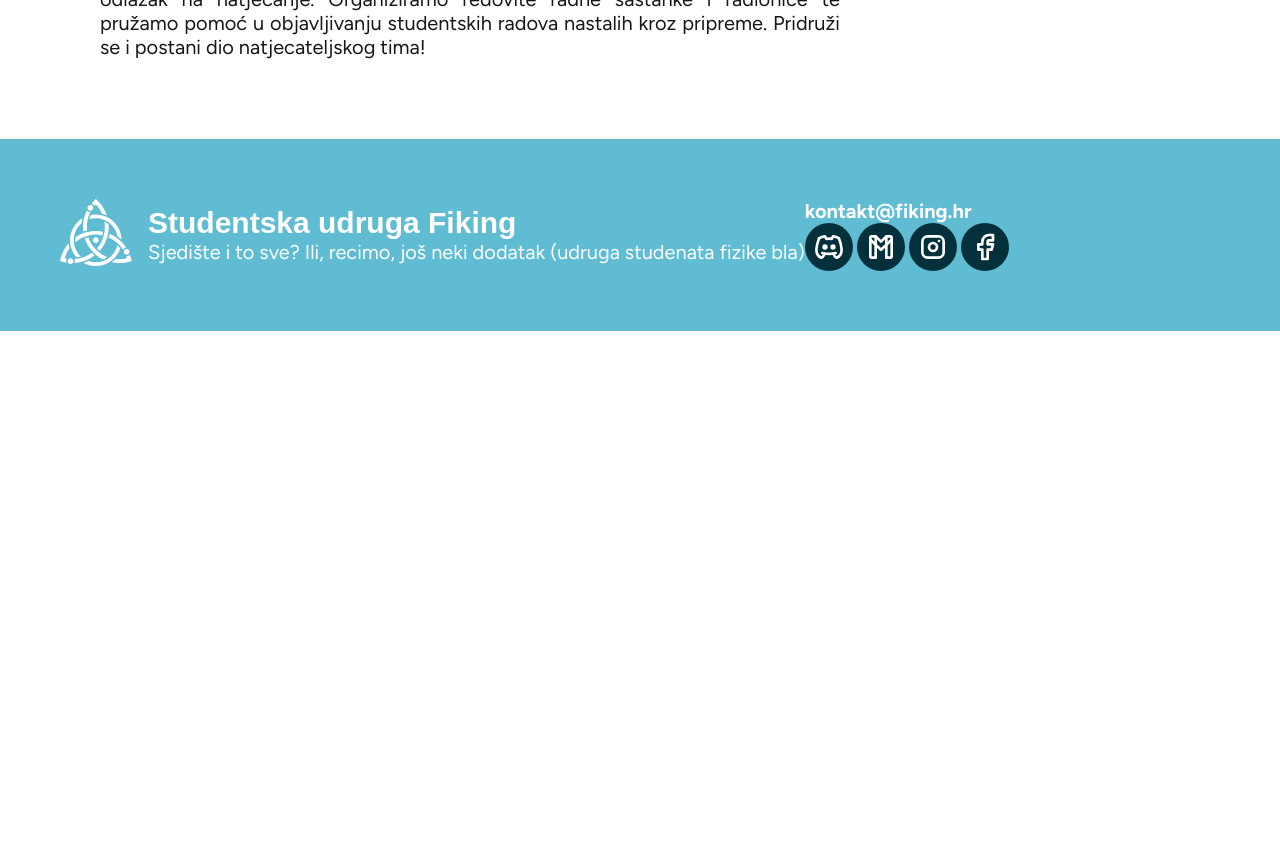
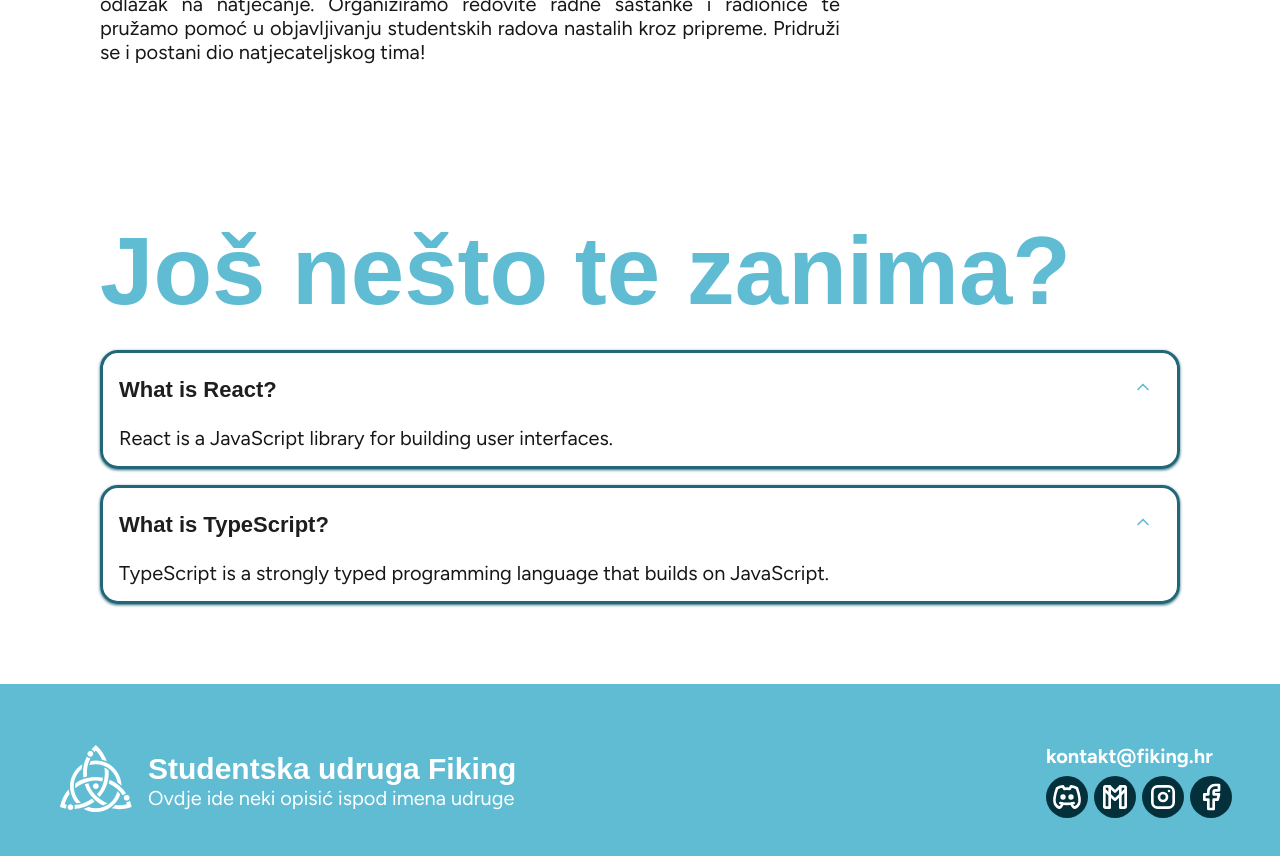
Before and after one commit to iptcro/fiking-web, a Next.js app: page / in a window 1280 px wide. Shown: the part 1160-2016 px from the top of the page. Before the commit the page ends 1491 px from the top, so only its background shows below. Built offline with nearby package versions, Linux system fonts and the light colour scheme; a web font is replaced by a local one.

Commit message:
Fixed footer, added FAQ

```diff
--- a/src/app/components/buttons.tsx
+++ b/src/app/components/buttons.tsx
@@ -43,6 +43,7 @@ interface IconButtonProps {
   bgColor?: string;
   hoverColor?: string;
   ariaLabel?: string;
+  className?: string;
 }
 
 export const IconButton: React.FC<IconButtonProps> = ({
@@ -53,17 +54,17 @@ export const IconButton: React.FC<IconButtonProps> = ({
   bgColor = "var(--fiking-darkest)",
   hoverColor = "#e0e0e0",
   ariaLabel = "Social media icon button",
+  className="social-icon-button",
 }) => {
   return (
     <a
       href={url}
-            className="icon-button"
+      className={className}
       target="_blank"
       rel="noopener noreferrer"
       aria-label={ariaLabel}
     >
       <Icon size={size} stroke={2} color={color} className="icon" />
     </a>
-
   );
 };
--- a/src/app/components/footer.tsx
+++ b/src/app/components/footer.tsx
@@ -12,8 +12,7 @@ export default function Footer() {
         <div>
           <h2 className="color">Studentska udruga Fiking</h2>
           <p>
-            Sjedište i to sve? Ili, recimo, još neki dodatak (udruga studenata
-            fizike bla)
+            Ovdje ide neki opisić ispod imena udruge
           </p>
         </div>
       </div>
--- a/src/app/components/styles_comp.css
+++ b/src/app/components/styles_comp.css
@@ -47,11 +47,47 @@
   color: var(--perfect-white);
 }
 
+
+/* FAQ */
+.card {
+  border: 3px solid var(--fiking-dark);
+  border-radius: 18px;
+  box-shadow: 0px 1px 3px var(--fiking-dark);
+
+  padding: 8px 16px;
+  margin: 16px 0;
+
+  transition: all 0.3s ease;
+}
+
+.card-header {
+  display: flex;
+  justify-content: space-between;
+  align-items: center;
+  cursor: pointer;
+  color: var(--off-black);
+}
+
+.card-question {
+  font-size: 22px;
+  padding: 0;
+}
+
+.toggle-button {
+  cursor: pointer;
+  padding: 0px;
+}
+
+.card-answer {
+  padding: 0;
+}
+
+
 /* FOOTER */
 
 .footer {
-  display: flex;
-  flex-direction: row;
+  display: grid;
+  grid-template-columns: 85% auto;
   background-color: var(--fiking-light);
   padding: 60px;
 }
@@ -61,19 +97,27 @@
   flex-direction: row;
   gap: 16px;
   align-items: center;
+  grid-column-start: 1;
+}
+
+.footer-contact {
+  display: flex;
+  flex-direction: column;
+  gap: 8px;
+  grid-column-start: 2;
 }
 
 .social-buttons {
   display: flex;
   flex-direction: row;
-  gap: 4px;
+  gap: 6px;
 }
 
 /* ICONS */
-.icon-button {
+.social-icon-button {
   display: inline-flex;
   background-color: var(--fiking-darkest);
-  padding: 8px;
+  padding: 5px;
   border-radius: 100%;
 }
 
--- /dev/null
+++ b/src/app/components/toggle_card.tsx
@@ -0,0 +1,42 @@
+import "./styles_comp.css";
+import React, { useState } from "react";
+import { Button } from "@mui/base/Button";
+import { IconButton } from "./buttons";
+import { IconChevronUp } from "@tabler/icons-react";
+
+
+interface ToggleCardProps {
+  question: string;
+  answer: string;
+}
+
+const ToggleCard: React.FC<ToggleCardProps> = ({ question, answer }) => {
+//   const [isOpen, setIsOpen] = useState(false);
+
+//   // Toggle function to open/close the card
+//   const handleToggle = () => {
+//     setIsOpen((prev) => !prev);
+//   };
+
+  return (
+    <div className="card">
+      <div className="card-header" >
+        <h3 className="card-question">{question}</h3>
+        <IconButton
+            icon={IconChevronUp}
+            url="/"
+            size={36}
+            color="var(--fiking-light)"
+            className="toggle-button"
+        />
+      </div>
+      {(
+        <div className="card-answer">
+          <p>{answer}</p>
+        </div>
+      )}
+    </div>
+  );
+};
+
+export default ToggleCard;
--- a/src/app/globals.css
+++ b/src/app/globals.css
@@ -9,6 +9,7 @@
   --fiking-graydark: #4f7381;
   --fiking-darkest: #03303b;
   --perfect-white: #ffffff;
+  --off-black: #1E1E1E;
 }
 
 @media (prefers-color-scheme: dark) {
--- a/src/app/pages/home.tsx
+++ b/src/app/pages/home.tsx
@@ -1,10 +1,9 @@
 import React from "react";
 import "./styles_pages.css";
 import { ButtonPrimary, ButtonSecondary } from "../components/buttons";
-import { IconArrowUpRight } from "@tabler/icons-react";
 import Navbar from "@/app/components/navbar";
-import { FikingLogoWhite } from "../components/logo";
 import Footer from "../components/footer";
+import ToggleCard from "../components/toggle_card";
 
 export default function HomePage() {
   return (
@@ -12,7 +11,8 @@ export default function HomePage() {
       <Navbar />
       <div className="hero">
         <h1>
-          Studiraš fiziku? <br /> Voliš natjecanja?
+          Studiraš fiziku? <br />
+          Voliš <u>natjecanja</u>?
         </h1>
         <div className="description">
           <p>
@@ -45,6 +45,17 @@ export default function HomePage() {
           </p>
         </div>
       </div>
+      <div className="hero">
+        <h1>Još nešto te zanima?</h1>
+        <ToggleCard
+          question="What is React?"
+          answer="React is a JavaScript library for building user interfaces."
+        />
+        <ToggleCard
+          question="What is TypeScript?"
+          answer="TypeScript is a strongly typed programming language that builds on JavaScript."
+        />
+      </div>
       <Footer />
       {/* <div>
         <ButtonPrimary>Button</ButtonPrimary>
--- a/src/app/pages/styles_pages.css
+++ b/src/app/pages/styles_pages.css
@@ -23,9 +23,12 @@
   background-color: var(--fiking-light);
 }
 
-
 .color h1, .color h2, .color h3, .color p, .color a {
   color: white;
+}
+
+u {
+  text-decoration-color: var(--fiking-dark);
 }
 
 .description {
```
Also changed, not shown: UP_NEXT.txt (added). Lines whose indentation alone changed are shown as unchanged.
